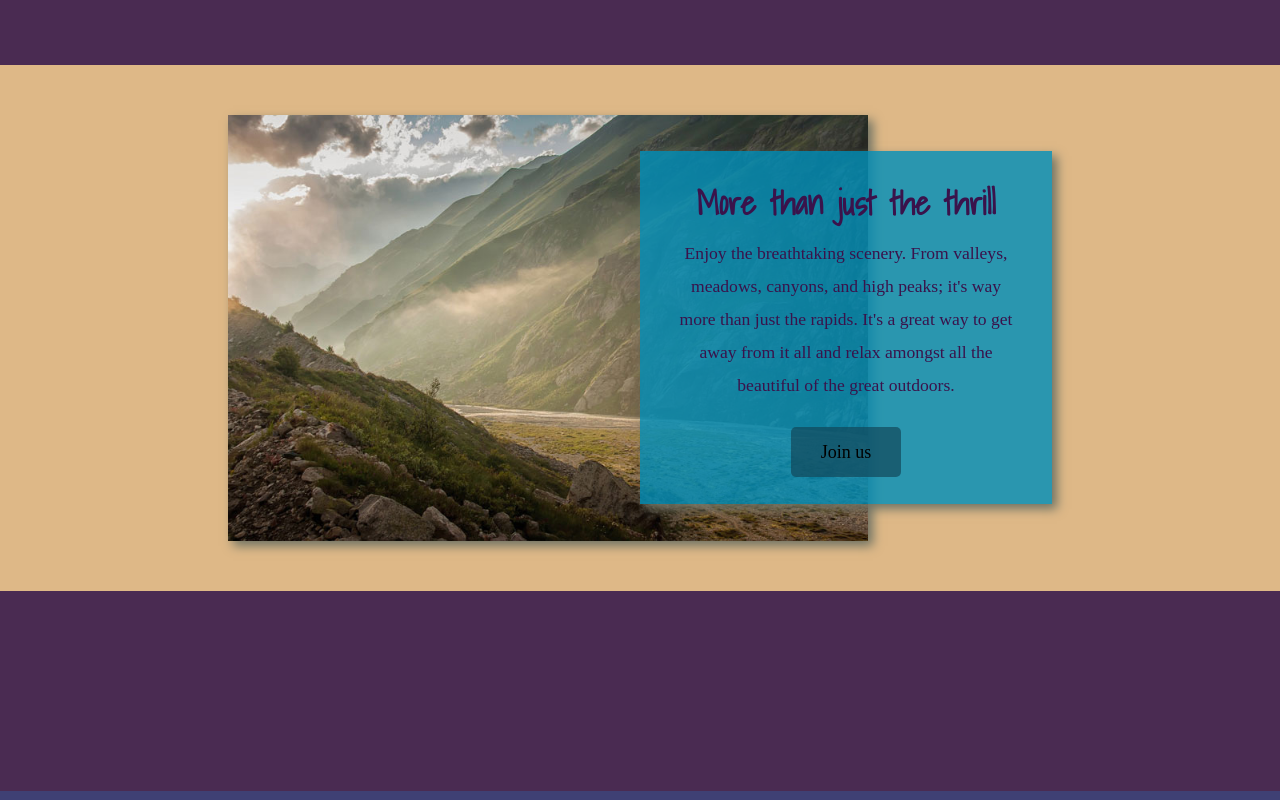
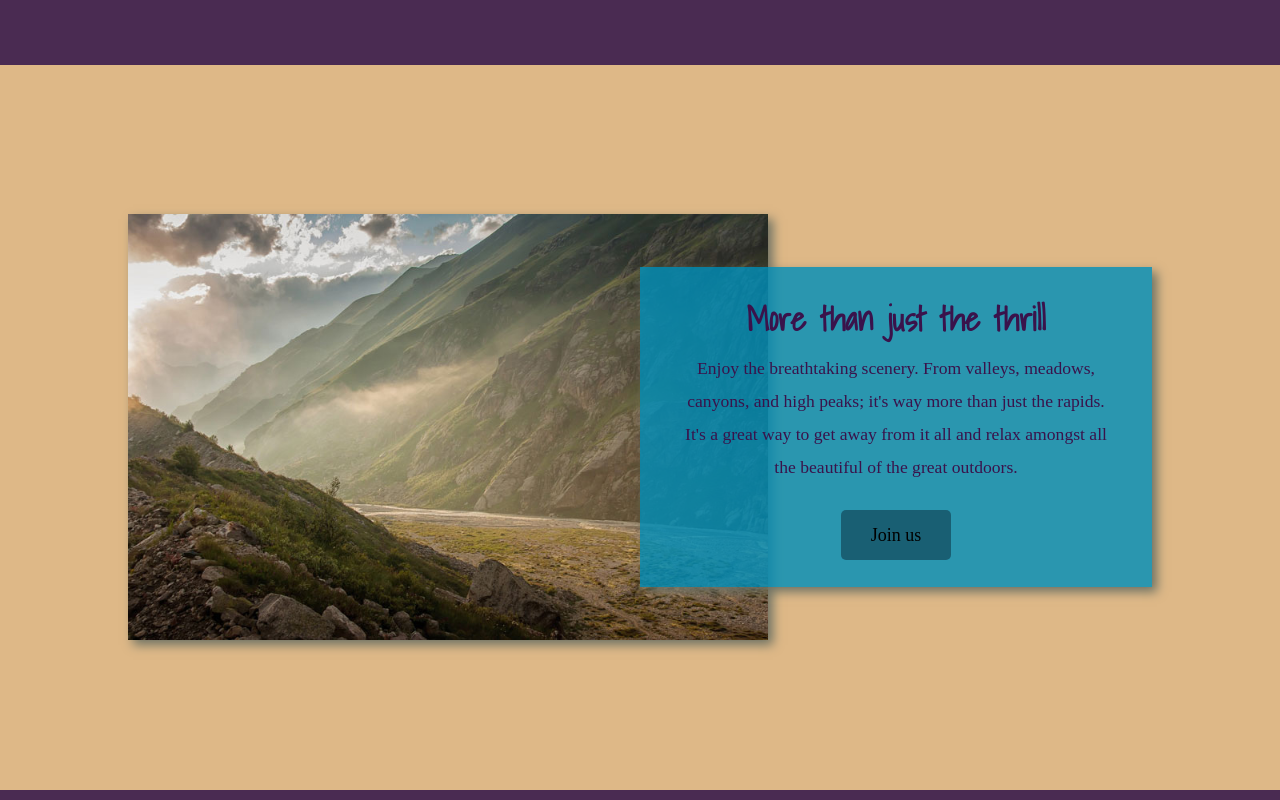
Before and after one commit to Nam3Mc/wdd130, a plain HTML site: page wwr/index.html in a window 1280 px wide. Shown: the part 1590-2390 px from the top of the page. Drawn offline with Linux system fonts and the light colour scheme; a web font is replaced by a local one.

Commit message:
done again

```diff
--- a/wwr/styles/styles.css
+++ b/wwr/styles/styles.css
@@ -44,7 +44,6 @@ body {
         padding: 0;
         grid-column: 1/11;
         grid-row: 4/9;
-        height: 100%;
     }
 
     header {
@@ -92,9 +91,6 @@ body {
     }
 
     .mountains {
-        margin-left: 100px;
-        margin-top: 50px;
-        margin-bottom: 50px;
         grid-column: 2/7;
         grid-row: 5/8;
         box-shadow: 5px 5px 10px #6f7364;
@@ -109,7 +105,6 @@ body {
         grid-column: 6/10;
         grid-row: 6/7;
         box-shadow: 5px 5px 10px #6f7364;
-        margin-right: 100px;
     }
 
     footer {
```
